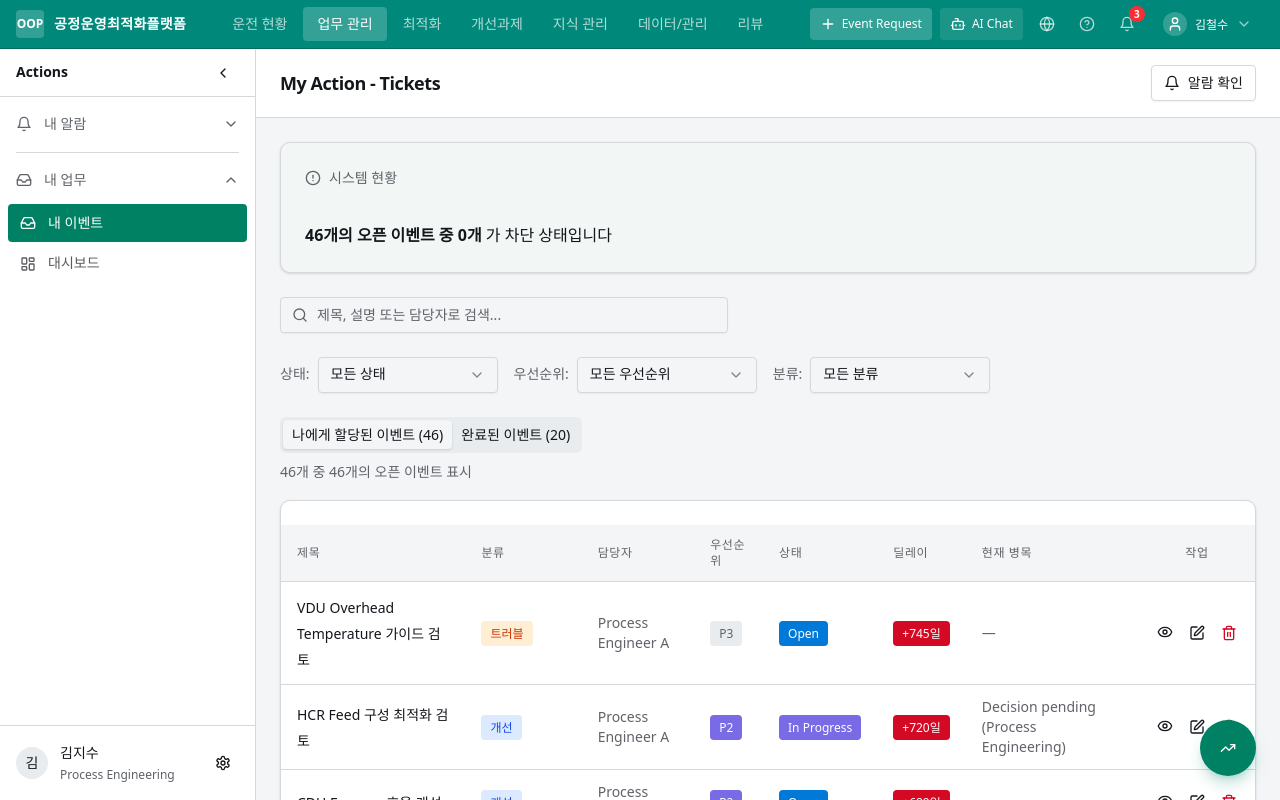
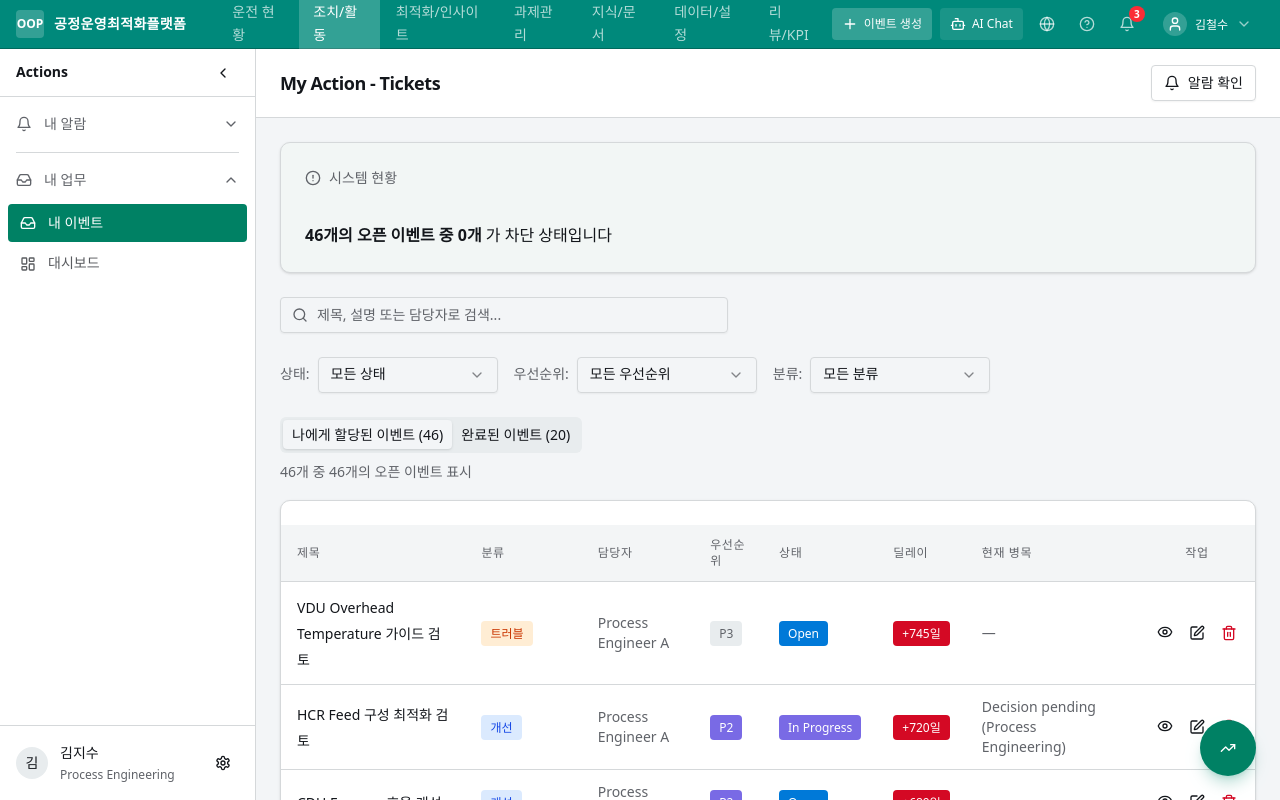
Before and after one commit to rnfkfldu/v0-ticket-collaboration-prototype, a Next.js app: page /actions/tickets in a window 1280 px wide. Built offline with nearby package versions, Linux system fonts and the light colour scheme.

Commit message:
fix: update Event Request button and sidebar comments
Consistently update labels and button text across top-nav and sidebar.

```diff
--- a/components/top-navigation.tsx
+++ b/components/top-navigation.tsx
@@ -61,45 +61,45 @@ const mainMenus = [
   },
   {
     id: "actions",
-    label: "업무 관리",
+    label: "조치/활동",
     href: "/alerts",
     icon: Zap,
-    description: "이벤트 및 업무 관리"
+    description: "이벤트 및 조치 관리"
   },
   {
     id: "optimization",
-    label: "최적화",
+    label: "최적화/인사이트",
     href: "/optimization/ai-ml",
     icon: TrendingUp,
-    description: "공정 최적화 및 분석"
+    description: "공정 최적화 및 인사이트"
   },
   {
     id: "roadmap",
-    label: "개선과제",
+    label: "과제관리",
     href: "/roadmap",
     icon: Target,
-    description: "TA Worklist 및 개선과제 관리"
+    description: "TA Worklist 및 과제 관리"
   },
   {
     id: "knowledge",
-    label: "지식 관리",
+    label: "지식/문서",
     href: "/knowledge",
     icon: BookOpen,
-    description: "지식 관리 및 검색"
+    description: "문서 검색 및 지식 관리"
   },
   {
     id: "data-admin",
-    label: "데이터/관리",
+    label: "데이터/설정",
     href: "/admin",
     icon: Database,
     description: "데이터 관리 및 시스템 설정"
   },
   {
     id: "review",
-    label: "리뷰",
+    label: "리뷰/KPI",
     href: "/review/monthly",
     icon: BarChart3,
-    description: "운전 리뷰 및 거버넌스"
+    description: "운전 리뷰 및 KPI 거버넌스"
   },
 ]
 
@@ -264,14 +264,14 @@ export function TopNavigation() {
 
         {/* 우측 액션 */}
         <div className="flex items-center gap-2">
-          {/* Event Request 버튼 */}
+          {/* 이벤트 생성 버튼 */}
           <Link href="/new-ticket">
             <Button
               size="sm"
               className="gap-1.5 bg-white/20 hover:bg-white/30 text-white border-0 h-8 text-xs"
             >
               <Plus className="h-3.5 w-3.5" />
-              <span className="hidden md:inline">Event Request</span>
+              <span className="hidden md:inline">이벤트 생성</span>
             </Button>
           </Link>
 
```
Also changed, not shown: components/sidebar.tsx (+5 -5 lines).
